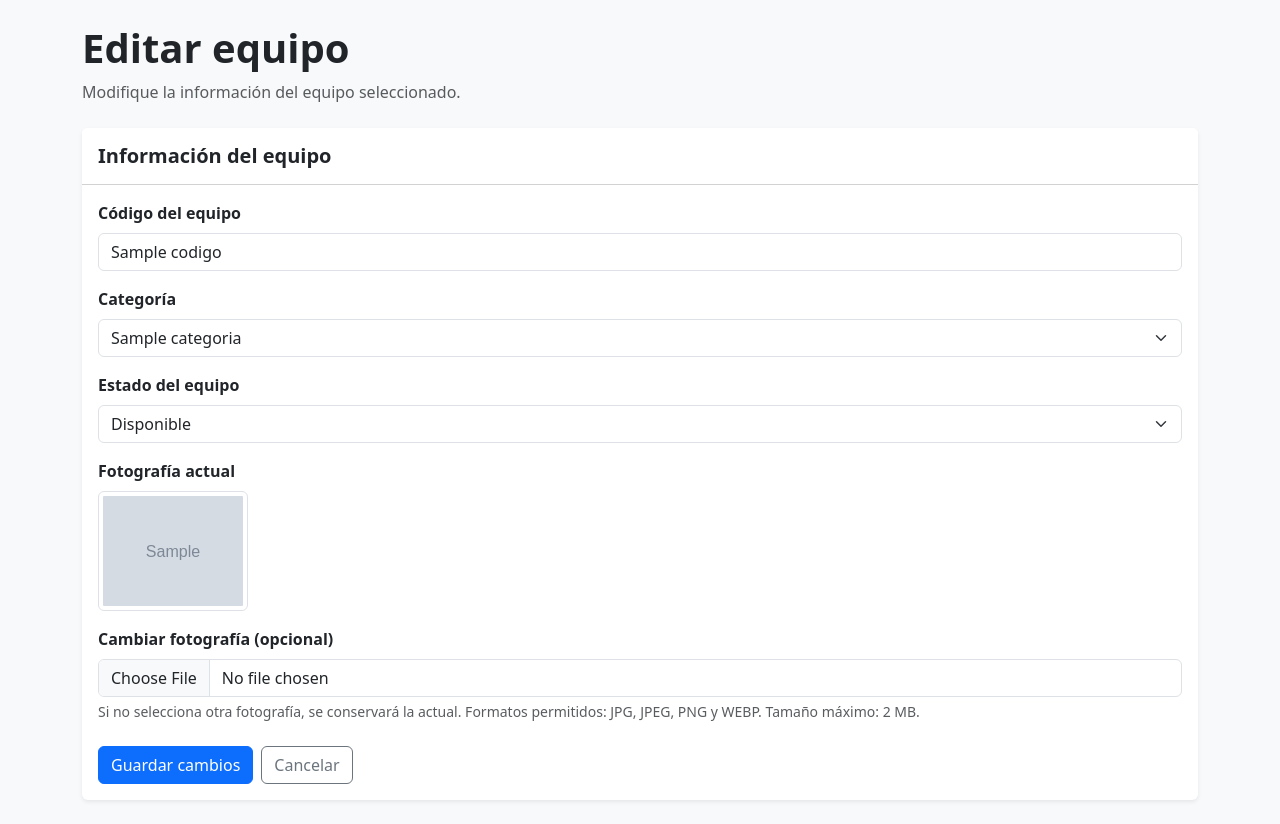
After one commit to KazamXD/Proyecto_2, a Laravel app: template resources/views/equipos/edit.blade.php in a window 1280 px wide. The commit adds this page. Run offline with Laravel 12, Linux system fonts and the light colour scheme; the template is opened without the code that fills it: most values are stand-ins (such as "Sample title", 1, 10 or a date in 2020); grey boxes marked "Sample" are stand-in pictures; parts of the project's set-up code (start-up, migrations or seed data) failed here and were passed over.

Commit message:
Implementar CRUD de equipos

```diff
--- /dev/null
+++ b/resources/views/equipos/edit.blade.php
@@ -0,0 +1,172 @@
+<!DOCTYPE html>
+<html lang="es">
+<head>
+    <meta charset="UTF-8">
+    <meta name="viewport" content="width=device-width, initial-scale=1.0">
+
+    <title>Editar equipo - SIGEL</title>
+
+    <link rel="stylesheet" href="{{ asset('assets/css/bootstrap.min.css') }}">
+    <link rel="stylesheet" href="{{ asset('assets/css/custom.css') }}">
+</head>
+
+<body class="bg-light">
+
+<div class="container py-4">
+
+    <div class="mb-4">
+        <h1 class="fw-bold">Editar equipo</h1>
+        <p class="text-muted">
+            Modifique la información del equipo seleccionado.
+        </p>
+    </div>
+
+    <div class="card shadow-sm border-0">
+        <div class="card-header bg-white py-3">
+            <h5 class="mb-0 fw-semibold">Información del equipo</h5>
+        </div>
+
+        <div class="card-body">
+
+            @if ($errors->any())
+                <div class="alert alert-danger">
+                    <strong>Hay errores en el formulario:</strong>
+                    <ul class="mb-0 mt-2">
+                        @foreach ($errors->all() as $error)
+                            <li>{{ $error }}</li>
+                        @endforeach
+                    </ul>
+                </div>
+            @endif
+
+            <form
+                action="{{ route('equipos.update', $equipo->id_equipo) }}"
+                method="POST"
+                enctype="multipart/form-data"
+            >
+                @csrf
+                @method('PUT')
+
+                <div class="mb-3">
+                    <label for="codigo" class="form-label fw-semibold">
+                        Código del equipo
+                    </label>
+
+                    <input
+                        type="text"
+                        id="codigo"
+                        name="codigo"
+                        class="form-control"
+                        maxlength="30"
+                        value="{{ old('codigo', $equipo->codigo) }}"
+                        required
+                    >
+                </div>
+
+                <div class="mb-3">
+                    <label for="id_categoria" class="form-label fw-semibold">
+                        Categoría
+                    </label>
+
+                    <select
+                        id="id_categoria"
+                        name="id_categoria"
+                        class="form-select"
+                        required
+                    >
+                        <option value="">Seleccione una categoría</option>
+
+                        @foreach ($categorias as $categoria)
+                            <option
+                                value="{{ $categoria->categoria_id }}"
+                                @selected(old('id_categoria', $equipo->id_categoria) == $categoria->categoria_id)
+                            >
+                                {{ $categoria->categoria_nombre }}
+                            </option>
+                        @endforeach
+                    </select>
+                </div>
+
+                <div class="mb-3">
+                    <label for="nombre_estado" class="form-label fw-semibold">
+                        Estado del equipo
+                    </label>
+
+                    <select
+                        id="nombre_estado"
+                        name="nombre_estado"
+                        class="form-select"
+                        required
+                    >
+                        @foreach (['Disponible', 'Prestado', 'Mantenimiento'] as $estado)
+                            <option
+                                value="{{ $estado }}"
+                                @selected(old('nombre_estado', $equipo->nombre_estado) == $estado)
+                            >
+                                {{ $estado }}
+                            </option>
+                        @endforeach
+                    </select>
+                </div>
+
+                <div class="mb-3">
+                    <label class="form-label fw-semibold">
+                        Fotografía actual
+                    </label>
+
+                    @if ($equipo->ruta_imagen)
+                        <div class="mb-2">
+                            <img
+                                src="{{ str_starts_with($equipo->ruta_imagen, 'equipos/') ? asset('storage/' . $equipo->ruta_imagen) : asset($equipo->ruta_imagen) }}"
+                                alt="Imagen del equipo {{ $equipo->codigo }}"
+                                class="img-thumbnail"
+                                style="width: 150px; height: 120px; object-fit: cover;"
+                            >
+                        </div>
+                    @else
+                        <p class="text-muted">Este equipo no tiene fotografía.</p>
+                    @endif
+                </div>
+
+                <div class="mb-4">
+                    <label for="imagen" class="form-label fw-semibold">
+                        Cambiar fotografía (opcional)
+                    </label>
+
+                    <input
+                        type="file"
+                        id="imagen"
+                        name="imagen"
+                        class="form-control"
+                        accept=".jpg,.jpeg,.png,.webp"
+                    >
+
+                    <div class="form-text">
+                        Si no selecciona otra fotografía, se conservará la actual.
+                        Formatos permitidos: JPG, JPEG, PNG y WEBP.
+                        Tamaño máximo: 2 MB.
+                    </div>
+                </div>
+
+                <div class="d-flex gap-2">
+                    <button type="submit" class="btn btn-primary">
+                        Guardar cambios
+                    </button>
+
+                    <a href="{{ route('equipos.index') }}"
+                       class="btn btn-outline-secondary">
+                        Cancelar
+                    </a>
+                </div>
+
+            </form>
+
+        </div>
+    </div>
+
+</div>
+
+<script src="{{ asset('assets/js/bootstrap.bundle.min.js') }}"></script>
+
+</body>
+</html>
--- a/routes/web.php
+++ b/routes/web.php
@@ -103,3 +103,26 @@ Route::middleware('auth')->group(function () {
 
 
 });
+
+// Crear equipos
+Route::get('/equipos/crear', [EquipoController::class, 'create'])
+    ->middleware(['auth', 'inactividad', 'permiso:equipos.crear'])
+    ->name('equipos.create');
+
+Route::post('/equipos', [EquipoController::class, 'store'])
+    ->middleware(['auth', 'inactividad', 'permiso:equipos.crear'])
+    ->name('equipos.store');
+
+// Editar equipos
+Route::get('/equipos/{equipo}/editar', [EquipoController::class, 'edit'])
+    ->middleware(['auth', 'inactividad', 'permiso:equipos.editar'])
+    ->name('equipos.edit');
+
+Route::put('/equipos/{equipo}', [EquipoController::class, 'update'])
+    ->middleware(['auth', 'inactividad', 'permiso:equipos.editar'])
+    ->name('equipos.update');
+
+// Eliminar equipos
+Route::delete('/equipos/{equipo}', [EquipoController::class, 'destroy'])
+    ->middleware(['auth', 'inactividad', 'permiso:equipos.eliminar'])
+    ->name('equipos.destroy');
```
Also changed, not shown: app/Http/Controllers/EquipoController.php (+126 -6 lines), resources/views/equipos/create.blade.php (added, +152 -0 lines), resources/views/equipos/index.blade.php (+92 -72 lines).
